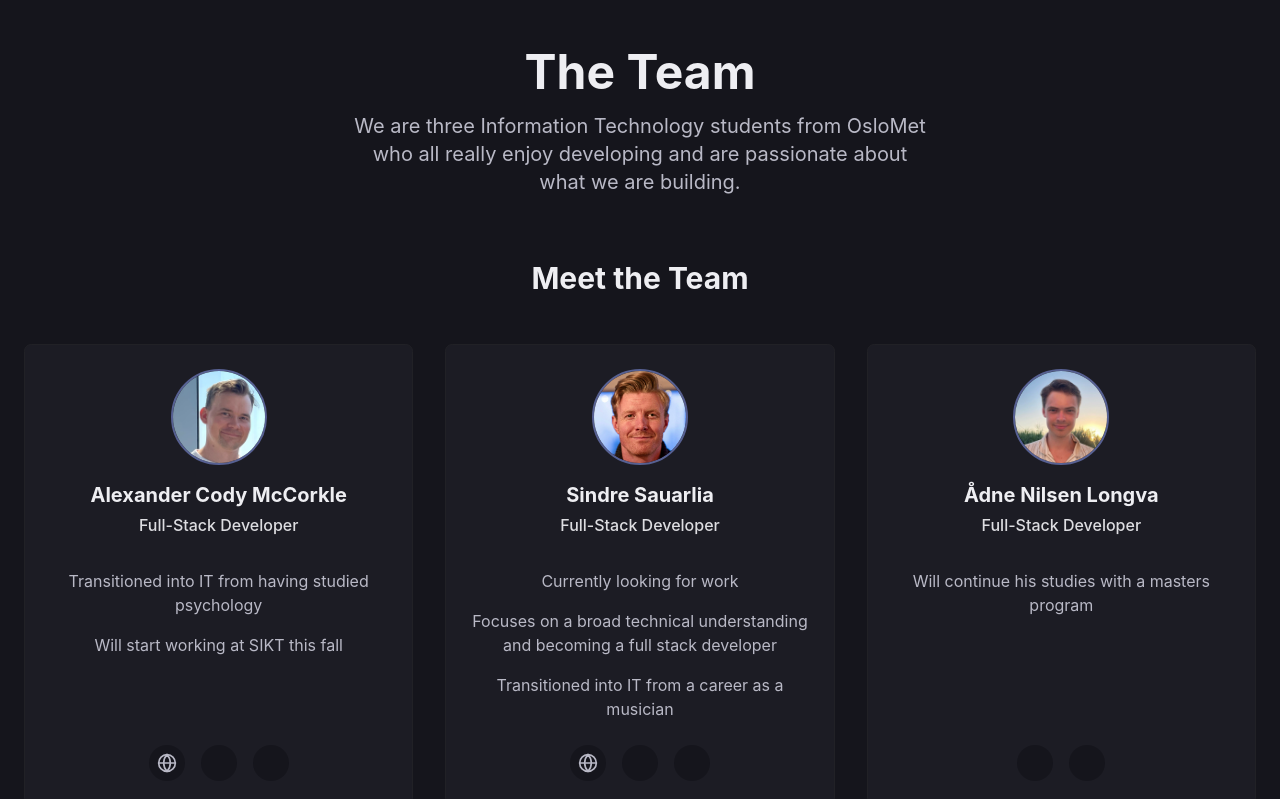
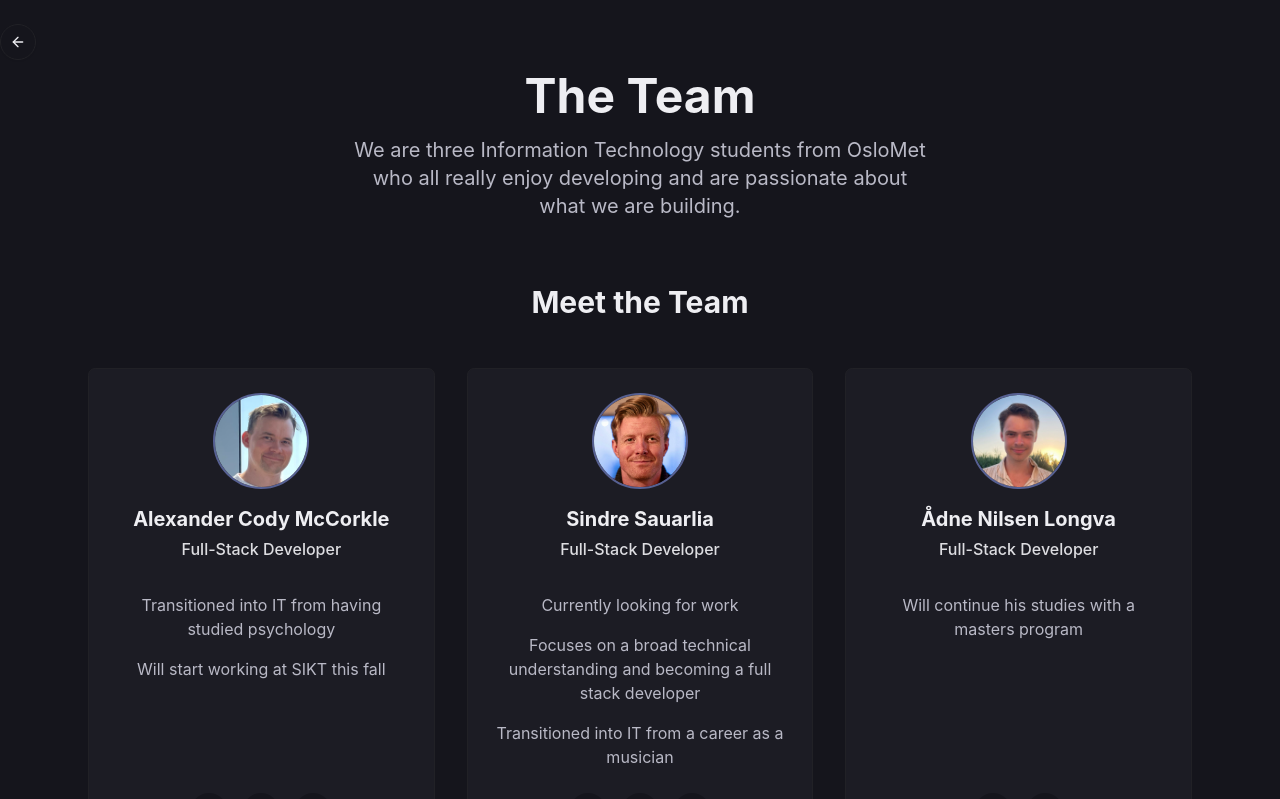
Before and after one commit to SindreSau/bachelor-portfolio, a Next.js app: page /team in a window 1280 px wide. Shown: the top 799 px of the page. Built offline with nearby package versions, Linux system fonts and the light colour scheme; some icons are missing.

Commit message:
feat: implement PageLayout component and integrate it into multiple pages for consistent layout structure

```diff
--- a/app/admin-dashboard/page.tsx
+++ b/app/admin-dashboard/page.tsx
@@ -1,8 +1,10 @@
+import { PageLayout } from '@/components/ui/page-layout';
+
 const AdminDashboardPage = () => {
   return (
-    <>
+    <PageLayout>
       <h1>Admin Dashboard</h1>
-    </>
+    </PageLayout>
   );
 };
 
--- a/app/application-portal/page.tsx
+++ b/app/application-portal/page.tsx
@@ -1,8 +1,10 @@
+import { PageLayout } from '@/components/ui/page-layout';
+
 const ApplicationPortalPage = () => {
   return (
-    <>
+    <PageLayout>
       <h1>Application Portal</h1>
-    </>
+    </PageLayout>
   );
 };
 
--- a/app/architecture/page.tsx
+++ b/app/architecture/page.tsx
@@ -2,6 +2,7 @@ import { Metadata } from 'next';
 import Image from 'next/image';
 import { Icon } from '@iconify/react';
 import { Card } from '@/components/ui/card';
+import { PageLayout } from '@/components/ui/page-layout';
 
 export const metadata: Metadata = {
   title: 'System Architecture',
@@ -235,9 +236,10 @@ export default function ArchitecturePage() {
   ];
 
   return (
+    <PageLayout>
       <div className="min-h-screen bg-background">
         {/* Hero Section */}
-      <section className="pt-12 pb-8 px-6 text-center bg-background text-foreground">
+        <section className="pt-4 md:pt-12 pb-8 px-6 text-center bg-background text-foreground">
           <h1 className="text-2xl md:text-5xl font-bold mb-4">
             System Architecture
           </h1>
@@ -263,10 +265,10 @@ export default function ArchitecturePage() {
               </div>
               <p className="text-muted-foreground text-justify mb-4">
                 Our solution leverages a multi-repository architecture with two
-              distinct Next.js applications: a student-facing application portal
-              and an administrative dashboard. This separation ensures high
-              availability while allowing different security requirements for
-              each audience.
+                distinct Next.js applications: a student-facing application
+                portal and an administrative dashboard. This separation ensures
+                high availability while allowing different security requirements
+                for each audience.
               </p>
               <p className="text-muted-foreground text-justify">
                 The applications communicate through an API layer with proper
@@ -284,7 +286,10 @@ export default function ArchitecturePage() {
               {architectureFeatures.map((feature, index) => (
                 <div key={index} className="text-center">
                   <div className="flex items-center justify-center gap-3 mb-4">
-                  <Icon icon={feature.icon} className="w-8 h-8 text-primary" />
+                    <Icon
+                      icon={feature.icon}
+                      className="w-8 h-8 text-primary"
+                    />
                     <h3 className="text-xl font-bold">{feature.title}</h3>
                   </div>
                   <p className="text-muted-foreground text-justify">
@@ -355,10 +360,10 @@ export default function ArchitecturePage() {
                 />
               </div>
               <p className="text-muted-foreground text-justify mb-4">
-              Security was paramount given the sensitive student data involved.
-              We implemented a multi-layered authentication strategy using Kinde
-              as our Authentication-as-a-Service provider, featuring email +
-              one-time password verification.
+                Security was paramount given the sensitive student data
+                involved. We implemented a multi-layered authentication strategy
+                using Kinde as our Authentication-as-a-Service provider,
+                featuring email + one-time password verification.
               </p>
               <p className="text-muted-foreground text-justify">
                 Our security architecture operates on multiple levels with both
@@ -376,7 +381,10 @@ export default function ArchitecturePage() {
               {securityFeatures.map((feature, index) => (
                 <div key={index} className="text-center">
                   <div className="flex items-center justify-center gap-3 mb-4">
-                  <Icon icon={feature.icon} className="w-8 h-8 text-primary" />
+                    <Icon
+                      icon={feature.icon}
+                      className="w-8 h-8 text-primary"
+                    />
                     <h3 className="text-xl font-bold">{feature.title}</h3>
                   </div>
                   <p className="text-muted-foreground text-justify">
@@ -421,8 +429,8 @@ export default function ArchitecturePage() {
                 <p className="text-muted-foreground text-justify">
                   The dashboard exposes REST endpoints that the portal consumes,
                   while a /api/revalidate endpoint on the portal enables the
-                dashboard to trigger content updates. We leverage Next.js's full
-                spectrum of rendering strategies for optimal performance.
+                  dashboard to trigger content updates. We leverage Next.js's
+                  full spectrum of rendering strategies for optimal performance.
                 </p>
               </div>
 
@@ -443,5 +451,6 @@ export default function ArchitecturePage() {
           </div>
         </section>
       </div>
+    </PageLayout>
   );
 }
--- a/app/team/page.tsx
+++ b/app/team/page.tsx
@@ -3,6 +3,7 @@ import { Globe } from 'lucide-react';
 import { Icon } from '@iconify/react';
 import { AvatarImage } from '@/components/ui/avatar-image';
 import { Card } from '@/components/ui/card';
+import { PageLayout } from '@/components/ui/page-layout';
 import { socials } from '@/config/socials';
 import { Metadata } from 'next';
 
@@ -73,13 +74,15 @@ export default function TeamPage() {
   ];
 
   return (
+    <PageLayout>
       <div className="min-h-screen bg-background">
         {/* Hero Section */}
-      <section className="pt-12 pb-4 px-6 text-center bg-background text-foreground">
+        <section className="pt-4 md:pt-12 pb-4 px-6 text-center bg-background text-foreground">
           <h1 className="text-2xl md:text-5xl font-bold mb-4">The Team</h1>
           <p className="text-lg md:text-xl text-muted-foreground max-w-xl mx-auto mb-8 ">
             We are three Information Technology students from OsloMet who all
-          really enjoy developing and are passionate about what we are building.
+            really enjoy developing and are passionate about what we are
+            building.
           </p>
         </section>
 
@@ -156,7 +159,9 @@ export default function TeamPage() {
         {/* Our Approach Section */}
         <section className="py-8 mb-16 md:mb-32 px-6 bg-accent/10">
           <div className="max-w-4xl mx-auto">
-          <h2 className="text-3xl font-bold text-center mb-12">Our Approach</h2>
+            <h2 className="text-3xl font-bold text-center mb-12">
+              Our Approach
+            </h2>
             <div className="space-y-8">
               {approaches.map((approach, index) => {
                 // Define icons for each approach
@@ -187,5 +192,6 @@ export default function TeamPage() {
           </div>
         </section>
       </div>
+    </PageLayout>
   );
 }
--- /dev/null
+++ b/components/ui/page-layout.tsx
@@ -0,0 +1,59 @@
+'use client';
+
+import { ArrowLeft } from 'lucide-react';
+import { useRouter } from 'next/navigation';
+import { cn } from '@/lib/utils';
+import { Button } from '@/components/ui/button';
+
+interface PageLayoutProps {
+  children: React.ReactNode;
+  className?: string;
+}
+
+export function PageLayout({ children, className }: PageLayoutProps) {
+  const router = useRouter();
+
+  const handleBack = () => {
+    router.back();
+  };
+
+  return (
+    <div className={cn('min-h-screen bg-background', className)}>
+      {/* Back Button Container */}
+      <div className="w-full">
+        {/* Desktop: Back button on the left side of max-w-6xl - only show when there's enough space */}
+        <div className="hidden xl:block">
+          <div className="max-w-6xl mx-auto px-6 pt-6 relative">
+            <Button
+              onClick={handleBack}
+              variant="outline"
+              size="icon"
+              className="absolute -left-16 top-6 rounded-full hover:scale-110"
+              title="Go back"
+            >
+              <ArrowLeft className="w-5 h-5" />
+            </Button>
+          </div>
+        </div>
+
+        {/* Mobile/Tablet: Back button on top */}
+        <div className="xl:hidden">
+          <div className="px-6 pt-6 pb-1">
+            <Button
+              onClick={handleBack}
+              variant="outline"
+              className="flex items-center gap-2"
+              title="Go back"
+            >
+              <ArrowLeft className="w-5 h-5" />
+              <span className="text-sm font-medium">Back</span>
+            </Button>
+          </div>
+        </div>
+      </div>
+
+      {/* Page Content */}
+      <div className="max-w-6xl mx-auto md:px-0">{children}</div>
+    </div>
+  );
+}
```
Lines whose indentation alone changed are shown as unchanged.
